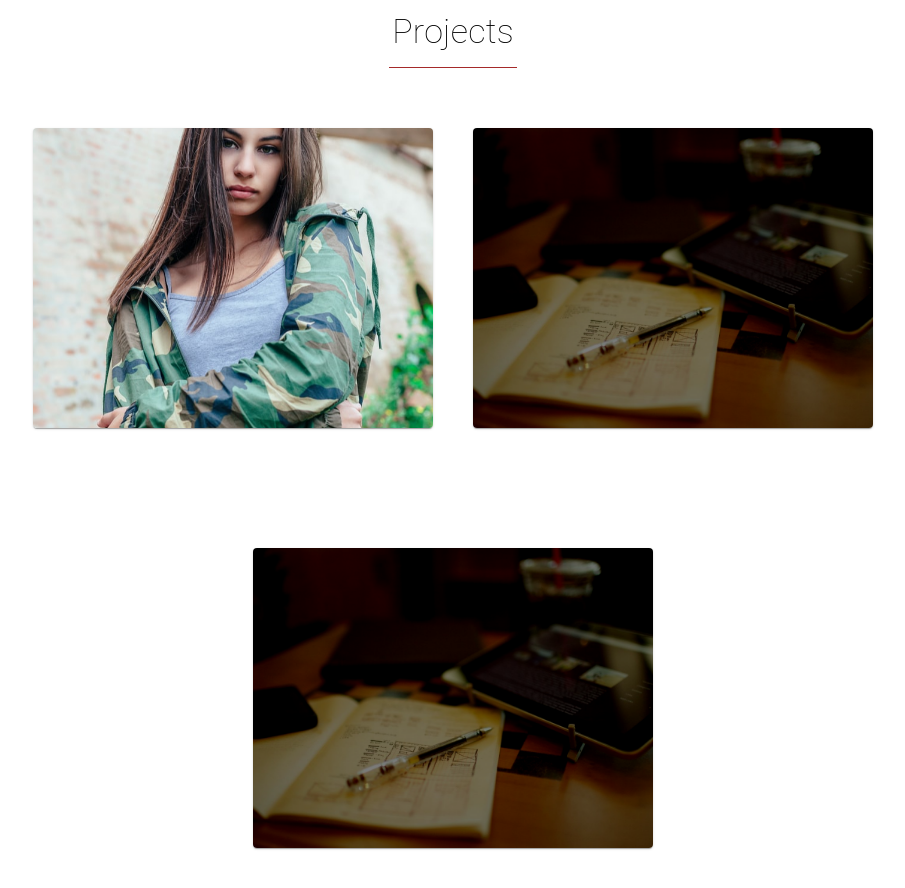
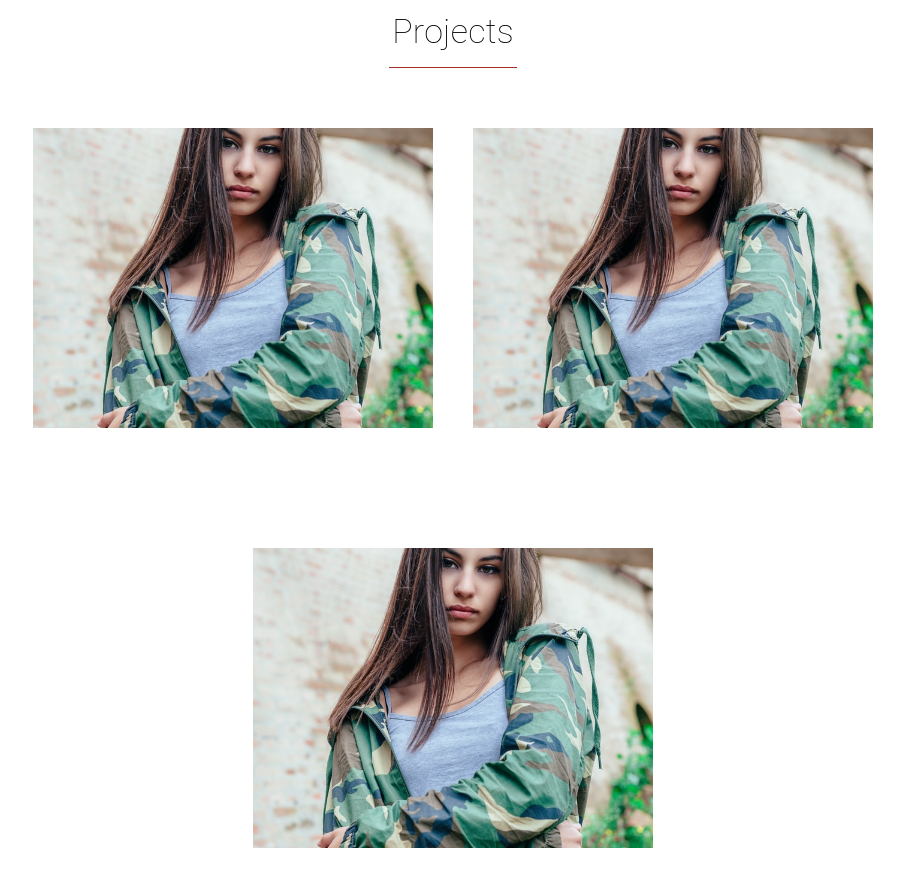
Before and after one commit to ericlus/portfolio, a React (Create React App) app in the folder client/: page / in a window 1280 px wide. Shown: the part 2920-3808 px from the top of the page, without its empty margins (187-1092 px from the left). Built offline with nearby package versions, Linux system fonts and the light colour scheme; the HTML template or start-up script is replaced by a standard one.

Commit message:
Added fade effect to show name on project hover

```diff
--- a/client/src/Projects.jsx
+++ b/client/src/Projects.jsx
@@ -3,9 +3,6 @@ import { makeStyles } from "@material-ui/core/styles";
 import Grid from "@material-ui/core/Grid";
 import Typography from "@material-ui/core/Typography";
 import Divider from "@material-ui/core/Divider";
-import Card from "@material-ui/core/Card";
-import CardActionArea from "@material-ui/core/CardActionArea";
-import CardMedia from "@material-ui/core/CardMedia";
 import HomeWallpaper from "../images/wallpaper.png";
 import Modal from "react-bootstrap/Modal";
 import Chip from "@material-ui/core/Chip";
@@ -14,13 +11,29 @@ import ClothesyScreenshot from "../images/ClothesyScreenshot.png";
 
 const useStyles = makeStyles({
   card: {
-    width: 400
+    width: 400,
+    height: 300,
+    overflow: "hidden"
   },
   media: {
     height: 300
   },
   gridSpace: {
     margin: "60px 20px"
+  },
+  overlay: {
+    background: "rgba(0, 0, 0, 0.6)",
+    position: "absolute",
+    paddingTop: "125px",
+    textAlign: "center",
+    height: "300px",
+    width: "400px",
+    opacity: 0,
+    color: "white",
+    transition: "all 0.2s ease-in-out 0s",
+    "&:hover": {
+      opacity: 1
+    }
   }
 });
 
@@ -215,11 +228,13 @@ const AerolyModal = props => {
   return (
     <Modal
       {...props}
-      size="xl"
+      size="lg"
       aria-labelledby="contained-modal-title-vcenter"
       centered
     >
-      <Modal.Body style={{ padding: "0px" }}>
+      <Modal.Body
+        style={{ padding: "0px", maxHeight: "490px", overflow: "scroll" }}
+      >
         <Grid container>
           <Grid
             item
@@ -299,25 +314,49 @@ const Projects = () => {
         />
       </Grid>
       <Grid item className={classes.gridSpace}>
-        <Card className={classes.card}>
-          <CardActionArea onClick={() => setClothesyShow(true)}>
-            <CardMedia className={classes.media} image={ClothesyThumbnail} />
-          </CardActionArea>
-        </Card>
+        <div className={classes.card} onClick={() => setClothesyShow(true)}>
+          <a style={{ cursor: "pointer" }}>
+            <div className={classes.overlay}>
+              <Typography variant="h4" style={{ fontWeight: "100" }}>
+                Clothesy
+              </Typography>
+            </div>
+            <img
+              style={{ height: "100%", width: "100%", objectFit: "cover" }}
+              src={ClothesyThumbnail}
+            ></img>
+          </a>
+        </div>
       </Grid>
       <Grid item className={classes.gridSpace}>
-        <Card className={classes.card}>
-          <CardActionArea onClick={() => setClothesyAPIShow(true)}>
-            <CardMedia className={classes.media} image={HomeWallpaper} />
-          </CardActionArea>
-        </Card>
+        <div className={classes.card} onClick={() => setClothesyAPIShow(true)}>
+          <a style={{ cursor: "pointer" }}>
+            <div className={classes.overlay}>
+              <Typography variant="h4" style={{ fontWeight: "100" }}>
+                Clothesy API
+              </Typography>
+            </div>
+            <img
+              style={{ height: "100%", width: "100%", objectFit: "cover" }}
+              src={ClothesyThumbnail}
+            ></img>
+          </a>
+        </div>
       </Grid>
       <Grid item className={classes.gridSpace}>
-        <Card className={classes.card}>
-          <CardActionArea onClick={() => setAerolyShow(true)}>
-            <CardMedia className={classes.media} image={HomeWallpaper} />
-          </CardActionArea>
-        </Card>
+        <div className={classes.card} onClick={() => setAerolyShow(true)}>
+          <a style={{ cursor: "pointer" }}>
+            <div className={classes.overlay}>
+              <Typography variant="h4" style={{ fontWeight: "100" }}>
+                Aeroly
+              </Typography>
+            </div>
+            <img
+              style={{ height: "100%", width: "100%", objectFit: "cover" }}
+              src={ClothesyThumbnail}
+            ></img>
+          </a>
+        </div>
       </Grid>
       <ClothesyModal
         show={clothesyShow}
```
